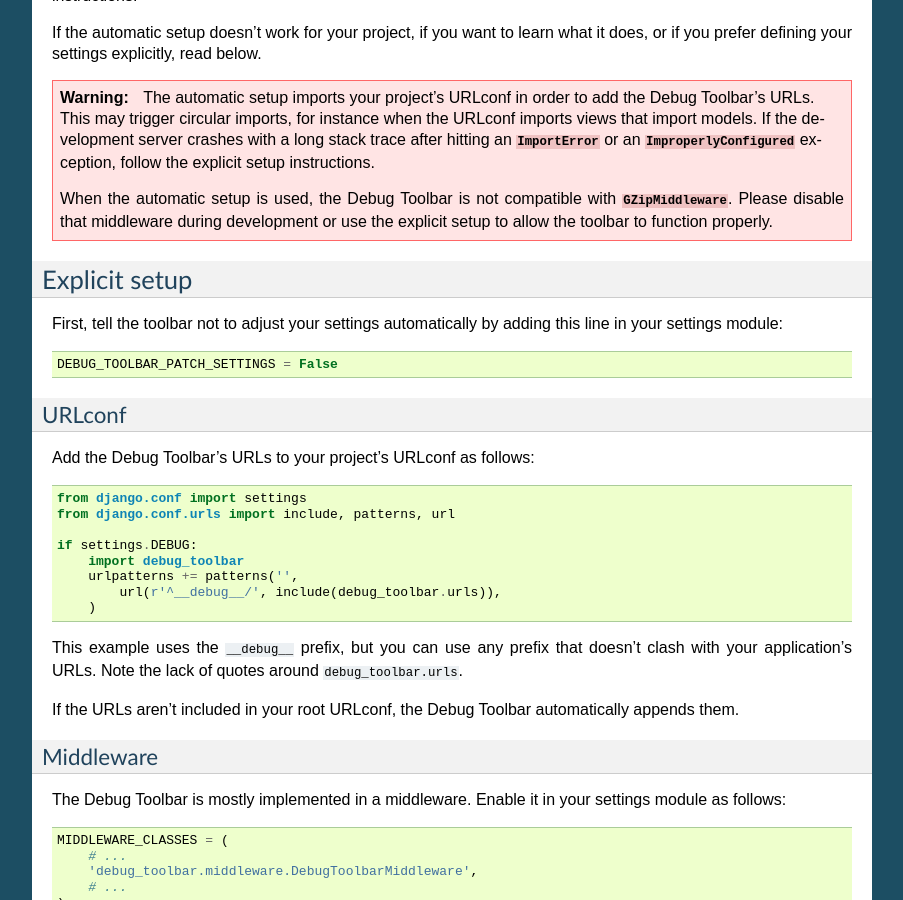
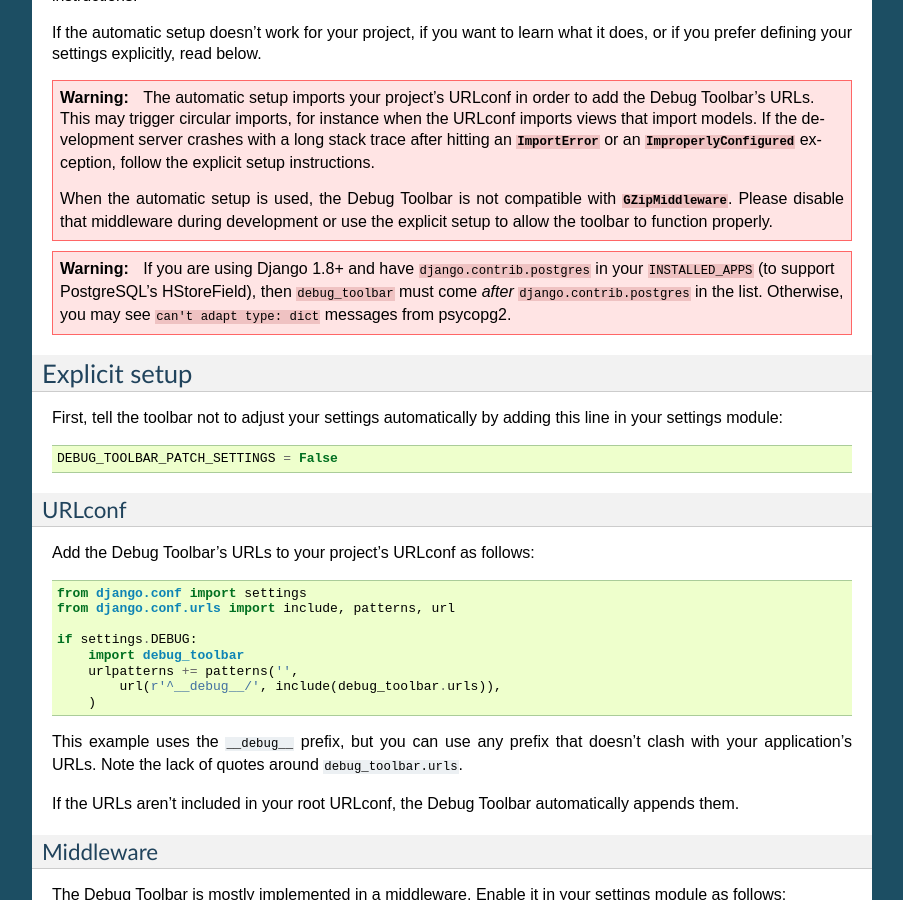
Before and after one commit to jazzband/django-debug-toolbar, a Sphinx documentation site: the page built from docs/installation.rst, in a window 1280 px wide and 900 px high, scrolled down 770 px. Shown: the whole window, without its empty margins (198-1101 px from the left). Built offline with Sphinx 7.4.7, drawn with Linux system fonts in a browser that asks for light colours.

Commit message:
Update documentation surrounding django.contrib.postgres.

```diff
--- a/docs/installation.rst
+++ b/docs/installation.rst
@@ -59,6 +59,14 @@
     middleware during development or use the explicit setup to allow the
     toolbar to function properly.
 
+.. warning::
+
+    If you are using Django 1.8+ and have ``django.contrib.postgres`` in your
+    ``INSTALLED_APPS`` (to support PostgreSQL's HStoreField), then
+    ``debug_toolbar`` must come *after* ``django.contrib.postgres`` in the
+    list.  Otherwise, you may see ``can't adapt type: dict`` messages from
+    psycopg2.
+
 Explicit setup
 --------------
 
```
